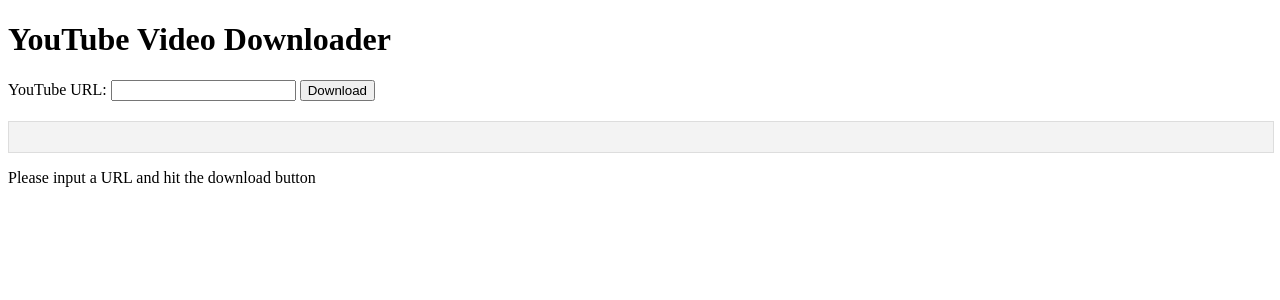
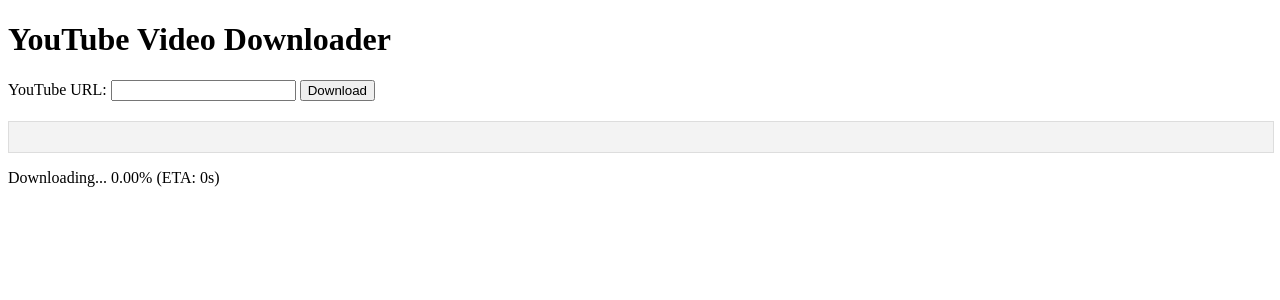
Before and after one commit to akunumanarif/NumanArifYoutubeDownloader, a Flask app: page / in a window 1280 px wide. Shown: the top 300 px of the page. Run offline with Flask 3, Linux system fonts and the light colour scheme.

Commit message:
fix issue

```diff
--- a/main.py
+++ b/main.py
@@ -2,38 +2,34 @@ from flask import Flask, render_template, request, jsonify
 import os
 import threading
 import yt_dlp
+from werkzeug.utils import secure_filename
 
 app = Flask(__name__)
 
 DOWNLOAD_FOLDER = 'downloads'
 os.makedirs(DOWNLOAD_FOLDER, exist_ok=True)
 
-# Shared dictionary for progress tracking
-progress_data = {
-    'status': 'waiting',
-    'percent': 0,
-    'eta': 0
-}
-
-# Global variable to track the download thread
+# Global variable to track the download process
 download_thread = None
+progress = {'status': '', 'percent': 0, 'eta': 0}
 
 
 def progress_hook(status):
     """Updates progress information during download."""
+    global progress
     if status['status'] == 'downloading':
         percent = float(status['_percent_str'].strip('%'))
         eta = status.get('eta', 'N/A')
-        progress_data.update({'status': 'downloading', 'percent': percent, 'eta': eta})
+        progress = {'status': 'downloading', 'percent': percent, 'eta': eta}
     elif status['status'] == 'finished':
-        progress_data.update({'status': 'finished', 'percent': 100, 'eta': 0})
+        progress = {'status': 'finished', 'percent': 100, 'eta': 0}
     elif status['status'] == 'error':
-        progress_data.update({'status': 'error', 'percent': 0, 'eta': 0})
+        progress = {'status': 'error', 'percent': 0, 'eta': 0}
 
 
 def download_video(url, folder):
     """Handles the video download process."""
-    progress_data.update({'status': 'initializing', 'percent': 0, 'eta': 0})
+    global progress
     ydl_opts = {
         'format': 'mp4',  # Force the download to be in mp4 format.
         'outtmpl': os.path.join(folder, '%(title)s.%(ext)s'),
@@ -46,7 +42,7 @@ def download_video(url, folder):
         with yt_dlp.YoutubeDL(ydl_opts) as ydl:
             ydl.download([url])
     except Exception as e:
-        progress_data.update({'status': 'error', 'percent': 0, 'eta': 0})
+        progress = {'status': 'error', 'percent': 0, 'eta': 0}
 
 
 def start_download_thread(url, folder):
@@ -58,7 +54,7 @@ def start_download_thread(url, folder):
 
 @app.route('/')
 def index():
-    return render_template('index.html', progress=progress_data)
+    return render_template('index.html')
 
 
 @app.route('/download', methods=['POST'])
@@ -69,6 +65,8 @@ def download():
     if not url or not folder:
         return jsonify({"error": "Please provide a valid URL and download folder."})
 
+    progress['status'] = 'initializing'
+    progress['percent'] = 0
     start_download_thread(url, folder)
     return jsonify({"status": "Download started."})
 
@@ -76,7 +74,7 @@ def download():
 @app.route('/progress')
 def check_progress():
     """Check the current download progress."""
-    return jsonify(progress_data)
+    return jsonify(progress)
 
 
 if __name__ == "__main__":
--- a/templates/index.html
+++ b/templates/index.html
@@ -36,12 +36,11 @@
 
     <script>
         $(document).ready(function() {
-            $('#status').text('Please input a URL and hit the download button');
-
             $('#download-form').submit(function(event) {
                 event.preventDefault();
                 let url = $('#url').val();
 
+                // Start the download request
                 $.post('/download', { url: url }, function(response) {
                     $('#status').text(response.status);
                 });
@@ -55,8 +54,6 @@
                         $('#progress').width('100%');
                     } else if (data.status === 'error') {
                         $('#status').text('Error occurred during download.');
-                    } else if (data.status === 'waiting') {
-                        $('#status').text('Please input a URL and hit the download button');
                     } else {
                         $('#status').text('Downloading... ' + data.percent.toFixed(2) + '% (ETA: ' + data.eta + 's)');
                         $('#progress').width(data.percent + '%');
@@ -64,7 +61,8 @@
                 });
             }
 
-            setInterval(updateProgress, 1000); // Update progress every second
+            // Update progress every second
+            setInterval(updateProgress, 1000);
         });
     </script>
 </body>
```
